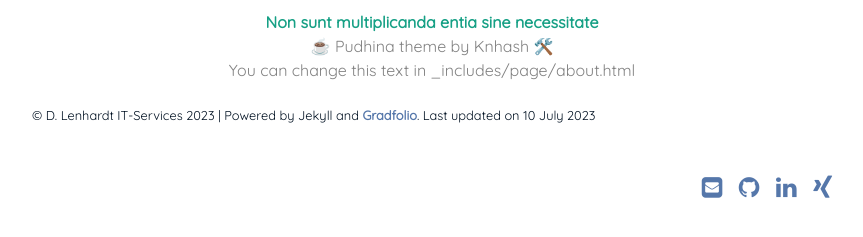
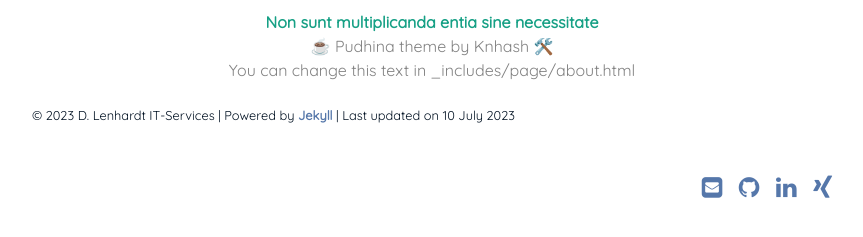
Before and after one commit to lenhardt-its/lenhardt-its.github.io, a Jekyll site: the page built from index.md, in a window 1280 px wide. Shown: the part 542-779 px from the top of the page, without its empty margins (208-1071 px from the left). Built offline with Jekyll 4.4.1, drawn with Linux system fonts in a browser that asks for light colours.

Commit message:
improvements

```diff
--- a/_layouts/default.html
+++ b/_layouts/default.html
@@ -37,13 +37,10 @@
       {{ content }}
       <footer>
         <p class="copy">
-          <small> &copy; {{site.title}} {{ site.time | date: '%Y' }}
-            | Powered by Jekyll and
-            <a target="_blank" href="https://github.com/jitinnair1/gradfolio/">Gradfolio</a>.
-            Last updated on {{ site.time | date_to_long_string }}
+          <small> &copy; {{ site.time | date: '%Y' }} {{site.title}}
+            | Powered by <a target="_blank" href="https://jekyllrb.com/">Jekyll</a>
+            | Last updated on {{ site.time | date_to_long_string }}
           </small>
-        </p>
-        <div class="rounded-social-buttons">
           <ul class="social-links">
             {% if site.author.email %}
             <a href="mailto:{{ site.author.email }}" class="social-links__entry" target="_blank">
@@ -66,7 +63,7 @@
             </a>
             {% endif %}
           </ul>
-        </div>
+        </p>
       </footer>
     </div>
     <script src="{{ "/assets/vendor/highlight/highlight.pack.js" | prepend: site.baseurl }}"></script>
```
